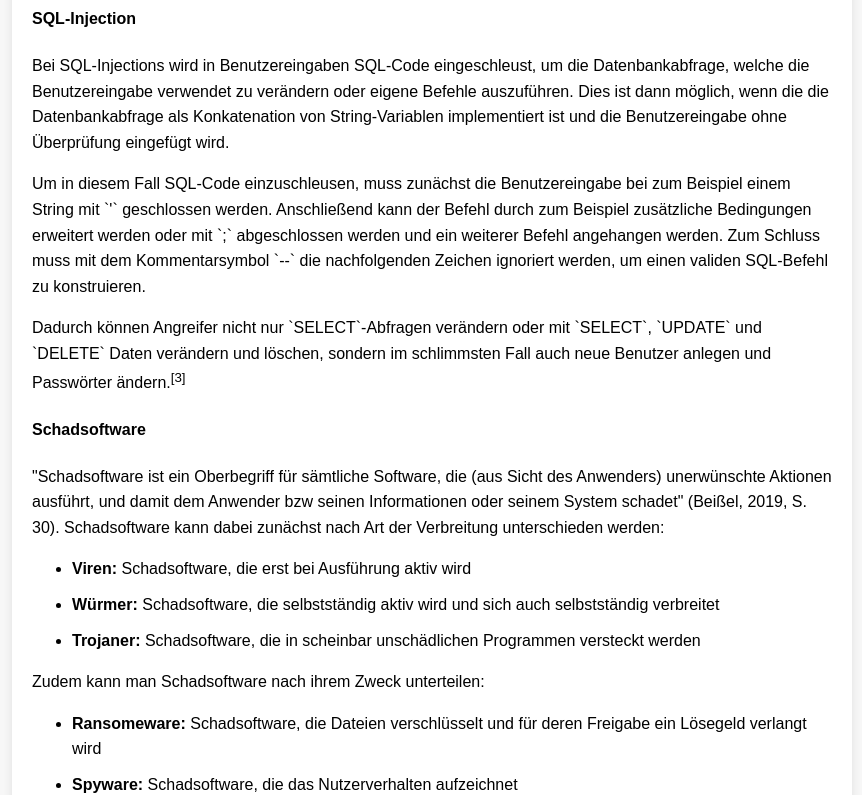
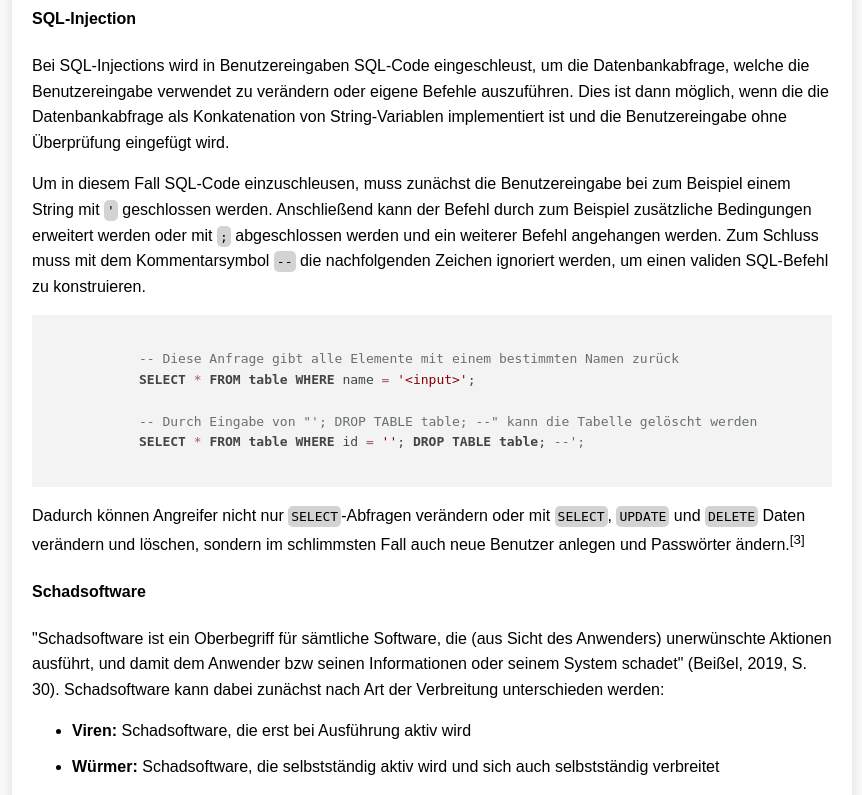
Before and after one commit to Anton-Gasse/pizza-sql-injection, a Flask app: page /info in a window 1280 px wide. Shown: the part 1995-2790 px from the top of the page, without its empty margins (208-1070 px from the left). Run offline with Flask 3, Linux system fonts and the light colour scheme; some libraries are stand-ins or nearby versions.

Commit message:
feat: add example for sql-injections

```diff
--- a/templates/info.html
+++ b/templates/info.html
@@ -5,6 +5,10 @@
     <meta charset="UTF-8">
     <meta name="viewport" content="width=device-width, initial-scale=1.0">
     <title>Hacking Information</title>
+    <link rel="stylesheet" href="https://cdnjs.cloudflare.com/ajax/libs/highlight.js/11.9.0/styles/default.min.css">
+    <script src="https://cdnjs.cloudflare.com/ajax/libs/highlight.js/11.9.0/highlight.min.js"></script>
+    <script src="https://cdnjs.cloudflare.com/ajax/libs/highlight.js/11.9.0/languages/sql.min.js"></script>
+    <script>hljs.highlightAll();</script>
     <style>
         body {
             font: 1em/1.6 sans-serif;
@@ -28,6 +32,12 @@
             margin-left: auto;
             margin-right: auto;
             text-align: left;
+        }
+
+        code.inline {
+            background-color: lightgray;
+            padding: 3px;
+            border-radius: 5px;
         }
 
         .source-quote {
@@ -174,11 +184,26 @@
             Datenbankabfrage als Konkatenation von String-Variablen implementiert ist und die Benutzereingabe ohne
             Überprüfung eingefügt wird.</p>
         <p>Um in diesem Fall SQL-Code einzuschleusen, muss zunächst die Benutzereingabe bei zum Beispiel einem String
-            mit `'` geschlossen werden. Anschließend kann der Befehl durch zum Beispiel zusätzliche Bedingungen
-            erweitert werden oder mit `;` abgeschlossen werden und ein weiterer Befehl angehangen werden. Zum Schluss
-            muss mit dem Kommentarsymbol `--` die nachfolgenden Zeichen ignoriert werden, um einen validen SQL-Befehl zu
+            mit <code class="inline">'</code> geschlossen werden. Anschließend kann der Befehl durch zum Beispiel
+            zusätzliche
+            Bedingungen
+            erweitert werden oder mit <code class="inline">;</code> abgeschlossen werden und ein weiterer Befehl
+            angehangen werden. Zum
+            Schluss
+            muss mit dem Kommentarsymbol <code class="inline">--</code> die nachfolgenden Zeichen ignoriert werden, um
+            einen validen
+            SQL-Befehl zu
             konstruieren.</p>
-        <p>Dadurch können Angreifer nicht nur `SELECT`-Abfragen verändern oder mit `SELECT`, `UPDATE` und `DELETE` Daten
+        <pre><code class="language-sql">
+            -- Diese Anfrage gibt alle Elemente mit einem bestimmten Namen zurück<br>
+            SELECT * FROM table WHERE name = '&lt;input&gt;';<br>
+
+            -- Durch Eingabe von "'; DROP TABLE table; --" kann die Tabelle gelöscht werden
+            SELECT * FROM table WHERE id = ''; DROP TABLE table; --';
+        </code></pre>
+        <p>Dadurch können Angreifer nicht nur <code class="inline">SELECT</code>-Abfragen verändern oder mit <code
+                class="inline">SELECT</code>, <code class="inline">UPDATE</code> und <code class="inline">DELETE</code>
+            Daten
             verändern und löschen, sondern im schlimmsten Fall auch neue Benutzer anlegen und Passwörter
             ändern.<sup>[3]</sup></p>
 
```
